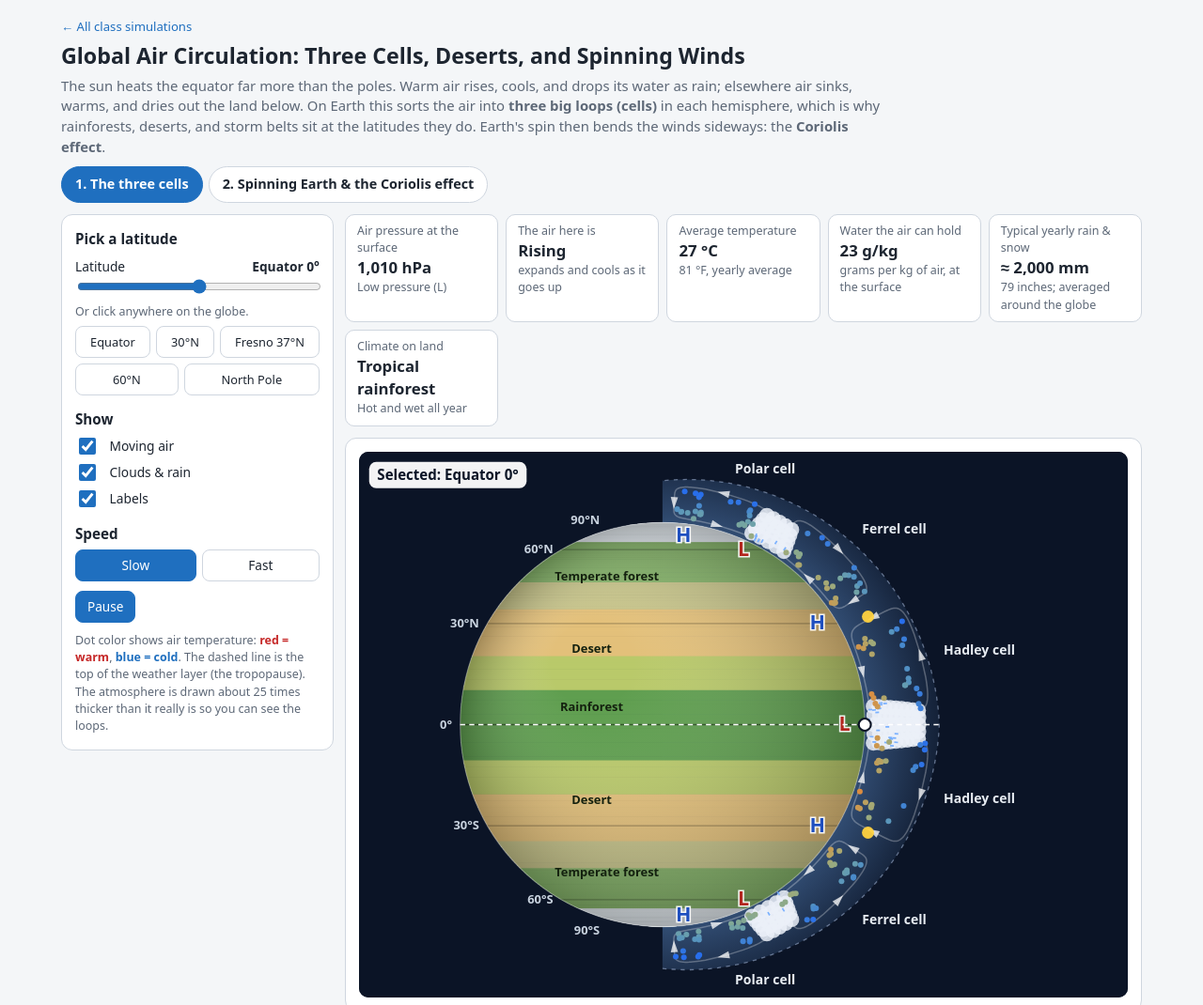
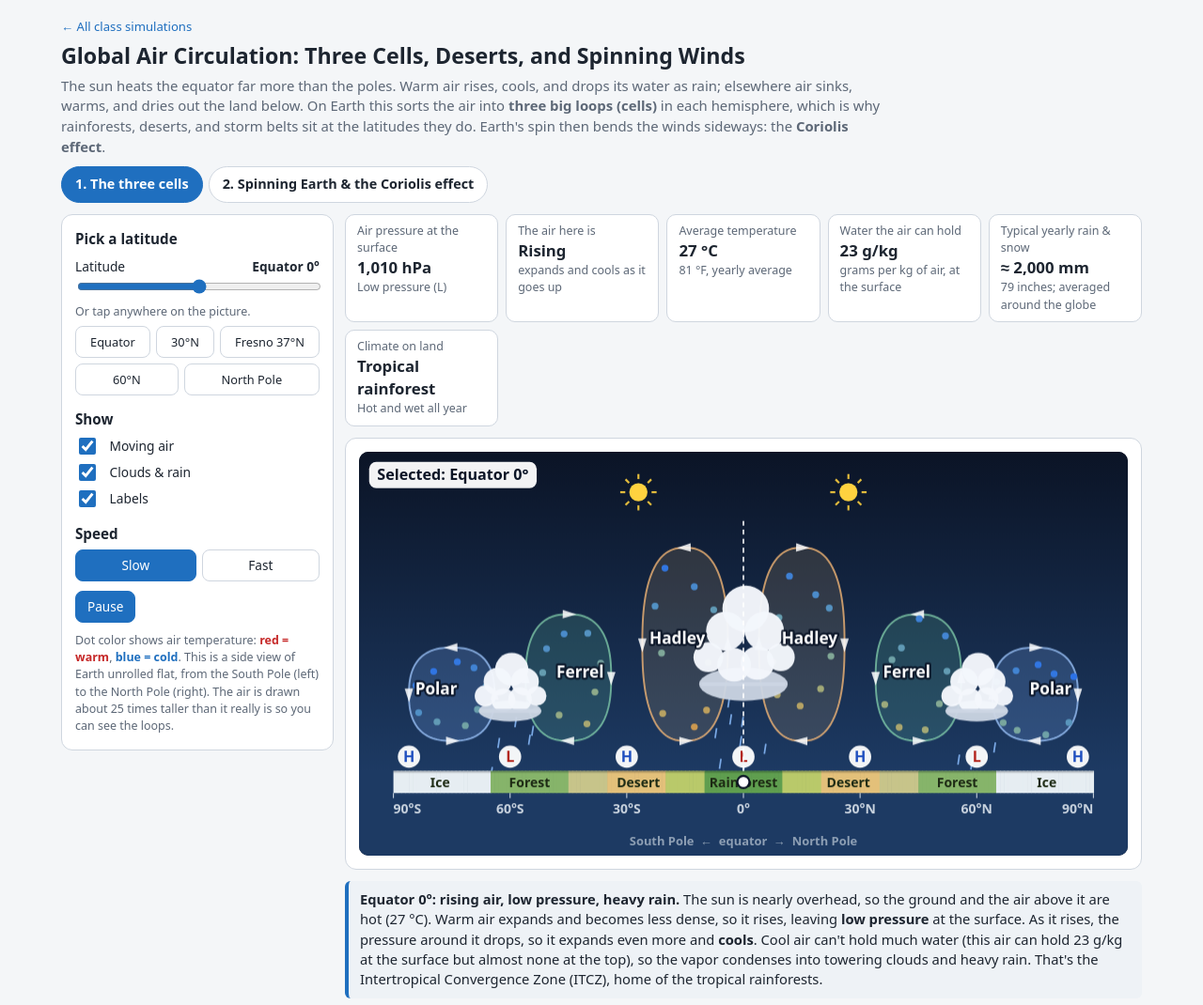
Before and after one commit to malachi-whitford/class-sims, a plain HTML site: page sims/global-circulation/index.html in a window 1280 px wide. Shown: the top 1070 px of the page at 94% size. Drawn offline with Linux system fonts and the light colour scheme; animation ran at ten frames a second.

Commit message:
Global circulation: redraw the three cells as a clean pole-to-pole side view (#32)
Claude-Session: https://claude.ai/code/session_01X3v8s7Sue3b41MW9Fs3CWm

Co-authored-by: Claude <noreply@anthropic.com>

```diff
--- a/sims/global-circulation/index.html
+++ b/sims/global-circulation/index.html
@@ -63,7 +63,7 @@ canvas{display:block;width:100%;height:auto;border-radius:10px;touch-action:mani
 @media(max-width:520px){body{padding:10px}}
 @media (prefers-color-scheme:dark){:root:not([data-theme="light"]) button.primary,:root:not([data-theme="light"]) nav.tabs button.on,:root:not([data-theme="light"]) .seg button.on{color:#0d1b2a}}
 
-#cv1{aspect-ratio:760/540;background:#0b1426}
+#cv1{aspect-ratio:760/400;background:#0b1426}
 #cv2{aspect-ratio:760/300;background:#0f1b2d}
 #cv3{aspect-ratio:760/520;background:#070d1a}
 .tiles.six{grid-template-columns:repeat(auto-fit,minmax(140px,1fr))}
@@ -92,7 +92,7 @@ canvas{display:block;width:100%;height:auto;border-radius:10px;touch-action:mani
     <h3>Pick a latitude</h3>
     <label for="lat">Latitude <span class="val" id="latV"></span></label>
     <input type="range" id="lat" min="-90" max="90" step="1" value="0">
-    <p class="hint">Or click anywhere on the globe.</p>
+    <p class="hint">Or tap anywhere on the picture.</p>
     <div class="quick" id="qlat" aria-label="Jump to a latitude"><button data-v="0">Equator</button><button data-v="30">30°N</button><button data-v="37">Fresno 37°N</button><button data-v="60">60°N</button><button data-v="90">North Pole</button></div>
     <h3>Show</h3>
     <div class="row" style="margin:4px 0"><label class="check"><input type="checkbox" id="showFlow" checked>&nbsp;Moving air</label></div>
@@ -101,7 +101,7 @@ canvas{display:block;width:100%;height:auto;border-radius:10px;touch-action:mani
     <h3>Speed</h3>
     <div class="seg" id="spd1" aria-label="Speed"><button data-v="0.5" class="on">Slow</button><button data-v="1.2">Fast</button></div>
     <div class="row"><button class="primary" id="pause1">Pause</button></div>
-    <p class="hint">Dot color shows air temperature: <span style="color:#c62828;font-weight:700">red = warm</span>, <span style="color:#1f6fbf;font-weight:700">blue = cold</span>. The dashed line is the top of the weather layer (the tropopause). The atmosphere is drawn about 25 times thicker than it really is so you can see the loops.</p>
+    <p class="hint">Dot color shows air temperature: <span style="color:#c62828;font-weight:700">red = warm</span>, <span style="color:#1f6fbf;font-weight:700">blue = cold</span>. This is a side view of Earth unrolled flat, from the South Pole (left) to the North Pole (right). The air is drawn about 25 times taller than it really is so you can see the loops.</p>
   </div>
   <div>
     <div class="tiles six">
@@ -221,54 +221,58 @@ function legOf(t){t=((t%(2*Math.PI))+2*Math.PI)%(2*Math.PI);if(t<Math.PI/4||t>=7
 
 /* ===================== TAB 1: cross-section globe ===================== */
 (function(){
-const W=760,H=540,CX=300,CY=270,R=200,KZ=4.6;
+const W=760,H=400,L0=34,R0=W-34,GY=316,KM=16.5;
+const PX=(R0-L0)/180, X=la=>L0+(la+90)*PX, Y=z=>GY-z*KM;   // side view: South Pole on the left, North Pole on the right
 const cv=$('#cv1');let lat=0,running=true,speed=0.5;
-const parts=[];CELLS.forEach((c,ci)=>[1,-1].forEach(h=>{for(let i=0;i<26;i++)parts.push({ci,h,t:Math.random()*Math.PI*2,k:0.45+0.55*Math.random()})}));
+const EX=0.8, Z0=1.8;
+function loop(c,t,k=1){const ct=Math.cos(t),st=Math.sin(t);const xh=Math.sign(ct)*Math.pow(Math.abs(ct),EX)*k,zh=Math.sign(st)*Math.pow(Math.abs(st),EX)*k;
+  const s=c.up<c.dn?1:-1,a=c.up+4*s,b=c.dn-4*s;return{lat:b+(a-b)*(xh+1)/2,z:Z0+(c.top-0.6-Z0)*(zh+1)/2}}
+const TINT=['rgba(255,200,120,.13)','rgba(110,205,160,.17)','rgba(130,180,255,.20)'],EDGE=['rgba(255,190,120,.75)','rgba(140,220,180,.7)','rgba(160,200,255,.75)'];
+const parts=[];CELLS.forEach((c,ci)=>[1,-1].forEach(h=>{for(let i=0;i<9;i++)parts.push({ci,h,t:i/9*Math.PI*2+Math.random()*0.3,k:0.55+0.4*Math.random()})}));
+const CLOUDS=[{la:0,z0:5.2,z1:11,w:24},{la:60,z0:3.6,z1:6.8,w:17},{la:-60,z0:3.6,z1:6.8,w:17}];
 const drops=[];let rainAcc=0;
-function scr(la,z){const r=R+z*KZ;return[CX+r*Math.cos(la*D2R),CY-r*Math.sin(la*D2R)]}
-function step(dt){parts.forEach(p=>{const c=CELLS[p.ci];p.t+=dt*speed*(2*Math.PI/14)*(c.top/12)})
-  if($('#showRain').checked){rainAcc+=dt*speed*60;while(rainAcc>=1){rainAcc--;const zoneLat=[0,0,60,-60][Math.floor(Math.random()*4)];const la=zoneLat+(Math.random()-0.5)*(zoneLat?10:12);drops.push({la,z:zoneLat?4:7,vz:-(2.5+Math.random())})}}
-  drops.forEach(d=>d.z+=d.vz*dt*speed*4);for(let i=drops.length-1;i>=0;i--)if(drops[i].z<=0)drops.splice(i,1)}
-function cloud(x,la,z0,z1,w){for(let z=z0;z<=z1;z+=1.2)for(let d=-w;d<=w;d+=w/2){const[px,py]=scr(la+d*(1-(z-z0)/(z1-z0+3)*0.5),z);x.beginPath();x.arc(px,py,7.5,0,7);x.fill()}}
-function draw(){const x=ctx2d(cv,W,H);
-  x.fillStyle='#0b1426';x.fillRect(0,0,W,H);
-  // atmosphere shell (right side) with tropopause
-  x.beginPath();for(let la=-90;la<=90;la+=2){const[px,py]=scr(la,TOP(la));la===-90?x.moveTo(px,py):x.lineTo(px,py)}x.arc(CX,CY,R,Math.PI/2,-Math.PI/2,true);x.closePath();
-  const ag=x.createRadialGradient(CX,CY,R,CX,CY,R+80);ag.addColorStop(0,'rgba(120,180,255,.35)');ag.addColorStop(1,'rgba(120,180,255,.06)');x.fillStyle=ag;x.fill();
-  x.setLineDash([4,5]);x.strokeStyle='rgba(200,220,255,.45)';x.lineWidth=1.2;x.beginPath();for(let la=-90;la<=90;la+=2){const[px,py]=scr(la,TOP(la));la===-90?x.moveTo(px,py):x.lineTo(px,py)}x.stroke();x.setLineDash([]);
-  // globe face: climate bands on land by latitude
-  x.save();x.beginPath();x.arc(CX,CY,R,0,7);x.clip();
-  for(let la=-90;la<90;la+=1){x.fillStyle=band(la+0.5).c;const y0=CY-R*Math.sin((la+1)*D2R),y1=CY-R*Math.sin(la*D2R);x.fillRect(CX-R,y0,2*R,y1-y0+0.6)}
-  const sh=x.createRadialGradient(CX-R*0.35,CY-R*0.3,R*0.2,CX,CY,R);sh.addColorStop(0,'rgba(255,255,255,0)');sh.addColorStop(1,'rgba(0,0,0,.28)');x.fillStyle=sh;x.fillRect(CX-R,CY-R,2*R,2*R);
-  [-60,-30,0,30,60].forEach(la=>{const y=CY-R*Math.sin(la*D2R);x.strokeStyle=la?'rgba(0,0,0,.25)':'rgba(0,0,0,.45)';x.lineWidth=la?1:1.6;x.beginPath();x.moveTo(CX-R,y);x.lineTo(CX+R,y);x.stroke()});
-  if($('#showLab').checked){x.font='600 12px system-ui,Arial';x.textAlign='center';x.fillStyle='#14210f';
-    [[5,'Rainforest',-70],[22,'Desert',-70],[-22,'Desert',-70],[47,'Temperate forest',-55],[-47,'Temperate forest',-55]].forEach(([la,t,dx])=>{x.fillText(t,CX+dx,CY-R*Math.sin(la*D2R)+4)})}
-  x.restore();
-  x.strokeStyle='rgba(255,255,255,.35)';x.lineWidth=1;x.beginPath();x.arc(CX,CY,R,0,7);x.stroke();
-  // latitude labels
-  x.font='600 12px system-ui,Arial';x.textAlign='right';x.fillStyle='#c9d3df';
-  [[60,'60°N'],[30,'30°N'],[0,'0°'],[-30,'30°S'],[-60,'60°S']].forEach(([la,t])=>{const y=CY-R*Math.sin(la*D2R);x.fillText(t,CX-R*Math.cos(la*D2R)-8,y+4)});x.fillText('90°N',CX-62,CY-R+2);x.fillText('90°S',CX-62,CY+R+8);
-  // cell outlines + arrows
-  CELLS.forEach(c=>[1,-1].forEach(h=>{x.strokeStyle='rgba(255,255,255,.28)';x.lineWidth=1.4;x.beginPath();for(let i=0;i<=120;i++){const q=loopPt(c,i/120*2*Math.PI);const[px,py]=scr(h*q.lat,q.z);i?x.lineTo(px,py):x.moveTo(px,py)}x.closePath();x.stroke();
-    [0,Math.PI/2,Math.PI,3*Math.PI/2].forEach(t=>{const a=loopPt(c,t),b=loopPt(c,t+0.05);const[ax,ay]=scr(h*a.lat,a.z),[bx,by]=scr(h*b.lat,b.z);const an=Math.atan2(by-ay,bx-ax);x.fillStyle='rgba(255,255,255,.75)';x.beginPath();x.moveTo(ax+Math.cos(an)*7,ay+Math.sin(an)*7);x.lineTo(ax+Math.cos(an+2.5)*6,ay+Math.sin(an+2.5)*6);x.lineTo(ax+Math.cos(an-2.5)*6,ay+Math.sin(an-2.5)*6);x.fill()})}));
+function step(dt){parts.forEach(p=>{const c=CELLS[p.ci];p.t+=dt*speed*(2*Math.PI/16)*(12/c.top)});
+  if($('#showRain').checked){rainAcc+=dt*speed*70;while(rainAcc>=1){rainAcc--;const c=CLOUDS[Math.floor(Math.random()*3)];drops.push({x:X(c.la+(Math.random()-0.5)*c.w*0.8),y:Y(c.z0),v:120+Math.random()*60})}}
+  drops.forEach(d=>d.y+=d.v*dt*speed*2);for(let i=drops.length-1;i>=0;i--)if(drops[i].y>=GY)drops.splice(i,1)}
+function cloud(x,c){const cx=X(c.la),w=c.w*PX/2,base=Y(c.z0),hgt=Y(c.z0)-Y(c.z1);
+  const puffs=[[-0.75,0.28,0.32],[-0.38,0.55,0.42],[0.05,0.78,0.5],[0.45,0.55,0.42],[0.8,0.28,0.3],[-0.2,0.2,0.36],[0.3,0.22,0.36]];
+  x.fillStyle='rgba(205,214,228,.95)';x.beginPath();x.ellipse(cx,base,w*0.95,hgt*0.14+3,0,0,7);x.fill();
+  x.fillStyle='rgba(244,247,252,.97)';puffs.forEach(([dx,dy,r])=>{x.beginPath();x.arc(cx+dx*w,base-dy*hgt,r*Math.min(w,hgt*1.1),0,7);x.fill()});
+  x.fillStyle='rgba(205,214,228,.95)';x.fillRect(cx-w*0.9,base-2,w*1.8,4)}
+function sun(x,cx,cy){x.strokeStyle='rgba(255,210,63,.9)';x.lineWidth=2;for(let i=0;i<8;i++){const a=i*Math.PI/4;x.beginPath();x.moveTo(cx+Math.cos(a)*13,cy+Math.sin(a)*13);x.lineTo(cx+Math.cos(a)*18,cy+Math.sin(a)*18);x.stroke()}
+  x.fillStyle='#ffd23f';x.beginPath();x.arc(cx,cy,9,0,7);x.fill()}
+function badge(x,cx,cy,t){x.beginPath();x.arc(cx,cy,11,0,7);x.fillStyle='rgba(255,255,255,.95)';x.fill();x.font='800 15px system-ui,Arial';x.textAlign='center';x.fillStyle=t==='H'?'#1f4fbf':'#b3261e';x.fillText(t,cx,cy+5.5)}
+function draw(){const x=ctx2d(cv,W,H);const labels=$('#showLab').checked;
+  const sky=x.createLinearGradient(0,0,0,GY);sky.addColorStop(0,'#0b1426');sky.addColorStop(1,'#1d3a63');x.fillStyle=sky;x.fillRect(0,0,W,H);
+  // suns over the deserts (clear, dry skies)
+  [27,-27].forEach(la=>sun(x,X(la),40));
+  // the six loops
+  CELLS.forEach((c,ci)=>[1,-1].forEach(h=>{
+    x.beginPath();for(let i=0;i<=120;i++){const q=loop(c,i/120*2*Math.PI);const px=X(h*q.lat),py=Y(q.z);i?x.lineTo(px,py):x.moveTo(px,py)}x.closePath();
+    x.fillStyle=TINT[ci];x.fill();x.strokeStyle=EDGE[ci];x.lineWidth=1.8;x.stroke();
+    [0,Math.PI/2,Math.PI,3*Math.PI/2].forEach(t=>{const a=loop(c,t),b=loop(c,t+0.05);const ax=X(h*a.lat),ay=Y(a.z),an=Math.atan2(Y(b.z)-ay,X(h*b.lat)-ax);
+      x.fillStyle='rgba(255,255,255,.85)';x.beginPath();x.moveTo(ax+Math.cos(an)*8,ay+Math.sin(an)*8);x.lineTo(ax+Math.cos(an+2.5)*7,ay+Math.sin(an+2.5)*7);x.lineTo(ax+Math.cos(an-2.5)*7,ay+Math.sin(an-2.5)*7);x.fill()})}));
+  // moving air
+  if($('#showFlow').checked)parts.forEach(p=>{const q=loop(CELLS[p.ci],p.t,p.k);x.fillStyle=tcol(Tair(q.lat,q.z));x.beginPath();x.arc(X(p.h*q.lat),Y(q.z),3.4,0,7);x.fill()});
   // clouds and rain where air rises
-  if($('#showRain').checked){x.fillStyle='rgba(235,240,248,.85)';cloud(x,0,2,12,5);cloud(x,60,2,7,5);cloud(x,-60,2,7,5);
-    x.strokeStyle='rgba(110,170,255,.9)';x.lineWidth=1.6;drops.forEach(d=>{const[ax,ay]=scr(d.la,d.z),[bx,by]=scr(d.la,d.z+0.8);x.beginPath();x.moveTo(ax,ay);x.lineTo(bx,by);x.stroke()});
-    // sun over the deserts
-    [30,-30].forEach(la=>{const[px,py]=scr(la,3);x.fillStyle='rgba(255,210,63,.95)';x.beginPath();x.arc(px+18,py,6,0,7);x.fill()})}
-  // moving air
-  if($('#showFlow').checked)parts.forEach(p=>{const q=loopPt(CELLS[p.ci],p.t,p.k);const[px,py]=scr(p.h*q.lat,q.z);x.fillStyle=tcol(Tair(q.lat,q.z));x.beginPath();x.arc(px,py,2.8,0,7);x.fill()});
+  if($('#showRain').checked){x.strokeStyle='rgba(140,190,255,.85)';x.lineWidth=1.6;drops.forEach(d=>{x.beginPath();x.moveTo(d.x,d.y);x.lineTo(d.x-1.5,d.y+10);x.stroke()});CLOUDS.forEach(c=>cloud(x,c))}
+  // cell names
+  if(labels){x.font='700 16px system-ui,Arial';x.textAlign='center';x.lineJoin='round';
+    CELLS.forEach(c=>[1,-1].forEach(h=>{const la=h*[17,42,79][CELLS.indexOf(c)],py=Y((Z0+c.top)/2)+5;const t=c.name.replace(' cell','');x.lineWidth=4;x.strokeStyle='rgba(11,20,38,.85)';x.strokeText(t,X(la),py);x.fillStyle='#fff';x.fillText(t,X(la),py)}))}
+  // ground: climate bands
+  for(let la=-90;la<90;la+=1){x.fillStyle=band(la+0.5).c;x.fillRect(X(la),GY,PX+0.6,22)}
+  x.fillStyle='rgba(0,0,0,.18)';x.fillRect(L0,GY,R0-L0,2);
+  if(labels){x.font='700 13px system-ui,Arial';x.textAlign='center';x.fillStyle='#1d2a14';[[0,'Rainforest'],[27,'Desert'],[-27,'Desert'],[55,'Forest'],[-55,'Forest'],[78,'Ice'],[-78,'Ice']].forEach(([la,t])=>x.fillText(t,X(la),GY+16))}
   // H and L at the surface
-  [[0,'L'],[30,'H'],[-30,'H'],[60,'L'],[-60,'L']].forEach(([la,t])=>{const px=CX+R*Math.cos(la*D2R)-20,py=CY-R*Math.sin(la*D2R)+6;x.font='800 20px system-ui,Arial';x.textAlign='center';x.lineWidth=3;x.strokeStyle='rgba(255,255,255,.9)';x.strokeText(t,px,py);x.fillStyle=t==='H'?'#1f4fbf':'#b3261e';x.fillText(t,px,py)});
-  [[1,'H'],[-1,'H']].forEach(([h,t])=>{const px=CX+R*Math.cos(80*D2R)-14,py=CY-h*R*Math.sin(80*D2R)+(h>0?16:-2);x.font='800 20px system-ui,Arial';x.textAlign='center';x.lineWidth=3;x.strokeStyle='rgba(255,255,255,.9)';x.strokeText(t,px,py);x.fillStyle='#1f4fbf';x.fillText(t,px,py)});
-  // cell names
-  if($('#showLab').checked){x.font='700 13px system-ui,Arial';x.textAlign='left';x.fillStyle='#e7ecf2';
-    [[15,'Hadley cell'],[45,'Ferrel cell'],[75,'Polar cell']].forEach(([la,t])=>[1,-1].forEach(h=>{const[px,py]=scr(h*la,TOP(la)+3);x.fillText(t,px+4,py+4)}));
-  }
-  // latitude probe
-  const y=CY-R*Math.sin(lat*D2R),xl=CX-R*Math.cos(lat*D2R);x.setLineDash([5,4]);x.strokeStyle='#fff';x.lineWidth=1.6;x.beginPath();x.moveTo(xl,y);const[ex,ey]=scr(lat,TOP(lat));x.lineTo(CX+R*Math.cos(lat*D2R),y);x.lineTo(ex,ey);x.stroke();x.setLineDash([]);
-  const[sx,sy]=scr(lat,0);x.fillStyle='#fff';x.strokeStyle='#0b1426';x.lineWidth=2;x.beginPath();x.arc(sx,sy,6,0,7);x.fill();x.stroke();
-  const lab='Selected: '+latName(lat);x.font='700 14px system-ui,Arial';const tw=x.measureText(lab).width+16;x.fillStyle='rgba(255,255,255,.95)';x.beginPath();x.roundRect(10,10,tw,26,7);x.fill();x.fillStyle='#0b1426';x.textAlign='left';x.fillText(lab,18,28);
+  [[0,'L'],[30,'H'],[-30,'H'],[60,'L'],[-60,'L'],[86,'H'],[-86,'H']].forEach(([la,t])=>badge(x,X(la),GY-14,t));
+  // latitude scale
+  x.font='600 13px system-ui,Arial';x.fillStyle='#c9d3df';
+  [[-90,'90°S'],[-60,'60°S'],[-30,'30°S'],[0,'0°'],[30,'30°N'],[60,'60°N'],[90,'90°N']].forEach(([la,t])=>{x.textAlign=la===-90?'left':la===90?'right':'center';x.fillText(t,la===-90?L0:la===90?R0:X(la),GY+42);x.fillRect(X(la)-0.5,GY+22,1,5)});
+  x.textAlign='center';x.font='600 12px system-ui,Arial';x.fillStyle='#8fa0b5';x.fillText('South Pole  ←  equator  →  North Pole',W/2,H-10);
+  // selected latitude
+  const sx=X(lat);x.setLineDash([5,4]);x.strokeStyle='rgba(255,255,255,.9)';x.lineWidth=1.6;x.beginPath();x.moveTo(sx,GY);x.lineTo(sx,Y(15));x.stroke();x.setLineDash([]);
+  x.fillStyle='#fff';x.strokeStyle='#0b1426';x.lineWidth=2;x.beginPath();x.arc(sx,GY+11,6,0,7);x.fill();x.stroke();
+  const lab='Selected: '+latName(lat);x.font='700 15px system-ui,Arial';const tw=x.measureText(lab).width+16;x.fillStyle='rgba(255,255,255,.95)';x.beginPath();x.roundRect(10,10,tw,26,7);x.fill();x.fillStyle='#0b1426';x.textAlign='left';x.fillText(lab,18,28);
 }
 function latName(l){return l===0?'Equator 0°':`${Math.abs(l)}°${l>0?'N':'S'}`}
 function ui(){$('#latV').textContent=latName(lat);
@@ -286,11 +290,11 @@ function ui(){$('#latV').textContent=latName(lat);
   else if(z.k==='down')m=`<b>${latName(lat)}: sinking air, high pressure, a cold desert.</b> Very cold, dense air sinks over the pole and spreads out along the ground. Air this cold can hold almost no water (${w.toFixed(1)} g/kg), so even though there is ice everywhere, very little new snow falls. Much of Antarctica gets less precipitation than the Sahara.`;
   else m=`<b>${latName(lat)}: air moving sideways along the ground.</b> Here the surface air is flowing from a high toward a low: these are the <b>${z.wind}</b>. ${z.wind==='trade winds'?'They pick up water as they blow over warm ocean, carrying it toward the equator, where it rises and rains out.':z.wind==='westerlies'?'They carry warm, moist air toward the poles and steer the storms that cross North America and Europe.':'They carry very cold air away from the pole.'} Switch to tab 2 to see how Earth's spin bends them sideways.`;
   $('#msg1').innerHTML=m;
-  cv.setAttribute('aria-label',`Side view of Earth with the atmosphere drawn on the right edge. Three loops of moving air in each hemisphere: the Hadley cell from the equator to 30 degrees, the Ferrel cell from 30 to 60 degrees, and the polar cell from 60 to 90 degrees. Air rises with clouds and rain at the equator and 60 degrees, and sinks over deserts at 30 degrees and over the poles. Selected latitude: ${latName(lat)}, ${z.m.toLowerCase()} air, ${z.p.toLowerCase()} pressure, ${b.n.toLowerCase()}.`)}
+  cv.setAttribute('aria-label',`Side view of Earth unrolled from the South Pole on the left to the North Pole on the right, with the climate belts along the ground. Three loops of moving air in each hemisphere: the Hadley cell from the equator to 30 degrees, the Ferrel cell from 30 to 60 degrees, and the polar cell from 60 to 90 degrees. Air rises with clouds and rain at the equator and 60 degrees, and sinks over deserts at 30 degrees and over the poles. Selected latitude: ${latName(lat)}, ${z.m.toLowerCase()} air, ${z.p.toLowerCase()} pressure, ${b.n.toLowerCase()}.`)}
 function setLat(v){lat=Math.round(clamp(v,-90,90));$('#lat').value=lat;ui()}
 $('#lat').addEventListener('input',e=>setLat(+e.target.value));
 $$('#qlat button').forEach(b=>b.onclick=()=>setLat(+b.dataset.v));
-function pick(e){const r=cv.getBoundingClientRect(),py=(e.clientY-r.top)*H/r.height;setLat(Math.asin(clamp((CY-py)/R,-1,1))/D2R)}
+function pick(e){const r=cv.getBoundingClientRect(),px=(e.clientX-r.left)*W/r.width;setLat((px-L0)/PX-90)}
 let drag=false;cv.addEventListener('pointerdown',e=>{drag=true;pick(e)});cv.addEventListener('pointermove',e=>{if(drag)pick(e)});window.addEventListener('pointerup',()=>drag=false);
 seg($('#spd1'),v=>{speed=+v});
 $('#pause1').onclick=()=>{running=!running;$('#pause1').textContent=running?'Pause':'Play'};
```
